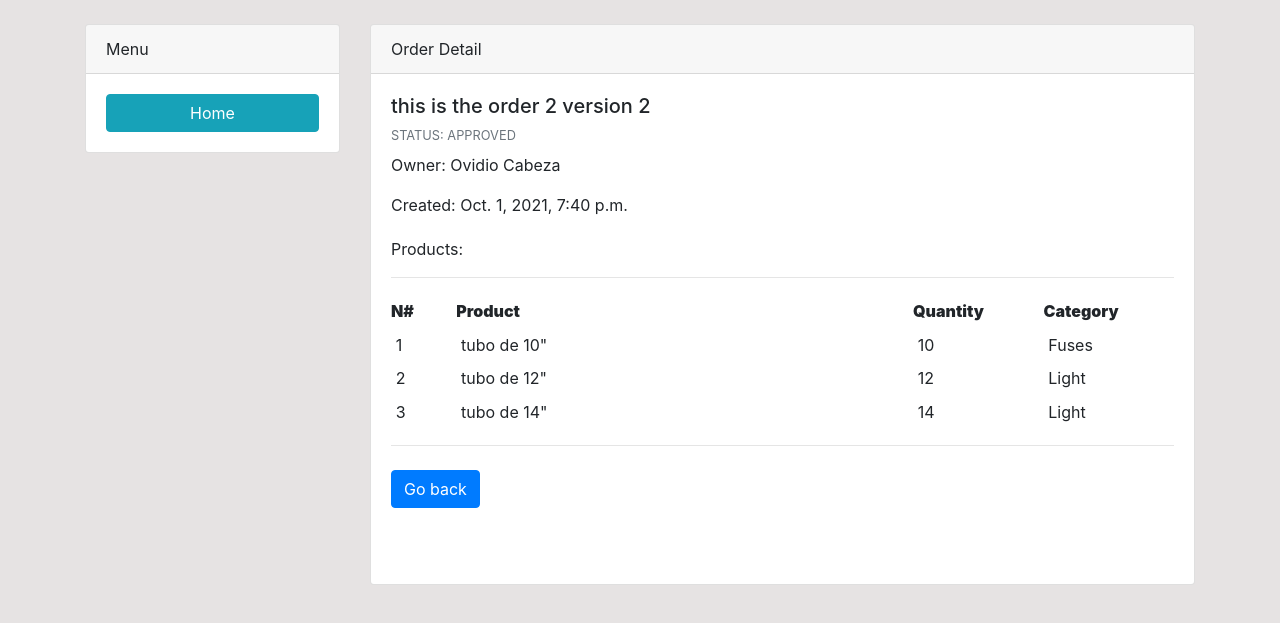
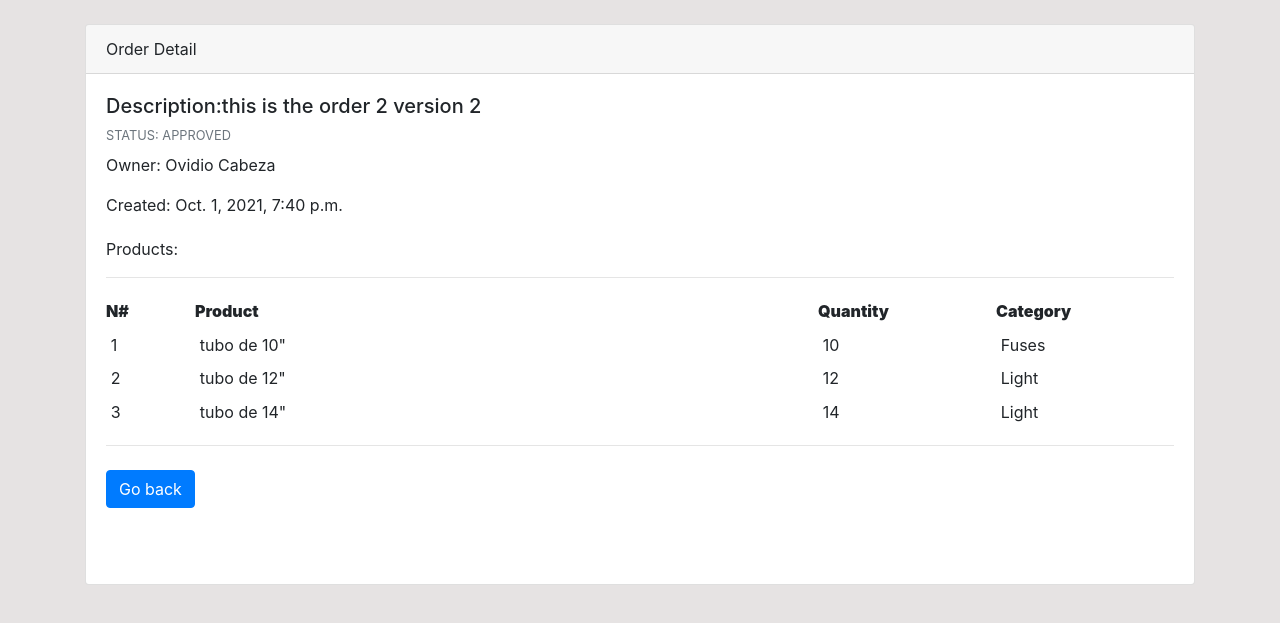
Before and after one commit to PaulCabeza/orders-mgmt-melectric, a Django app: page /order-detail/20 in a window 1280 px wide. Shown: the part 56-679 px from the top of the page. Run offline with Django 3.2, Linux system fonts and the light colour scheme; a user stored in the database is signed in; data comes from the database, SQL or seed files in the repository; both versions use the stored data as it was after the commit; some libraries are stand-ins or nearby versions.

Commit message:
added order detail from all orders menu

```diff
--- a/templates/dashboard/all_orders.html
+++ b/templates/dashboard/all_orders.html
@@ -28,7 +28,7 @@
                                 {% for order in all_orders %}
                                 <tr>
                                     <td>{{ forloop.counter }}</td>
-                                    <td><a href="">{{ order.description }}</a></td>
+                                    <td><a href="{% url 'order-detail' order.id %}">{{ order.description }}</a></td>
                                     <td>{{ order.status }}</td>
                                     <td>{{ order.created.date }}</td>
                                     <td>{{ order.user }}</td>
--- a/templates/dashboard/order_detail.html
+++ b/templates/dashboard/order_detail.html
@@ -13,18 +13,8 @@
 
 <div class="container">
     <div class="row mt-4">
-        <div class="col-md-3">
-            <div class="card">
-                <div class="card-header">
-                    Menu
-                </div>
-                <div class="card-body">
-                    <a class="btn btn-info btn-block" href="{% url 'index' %}">Home</a>
-                </div>
-            </div>
-        </div>
 
-        <div class="col-md-9">
+        <div class="col">
             <div class="card">
                 <div class="card-header">
                     Order Detail
@@ -34,12 +24,9 @@
                     <section class="mb-5">
 
                         <div class="row">
-                            <div class="col-md-12 ">
-
-                            </div>
                             <div class="col-md-12">
 
-                                <h5>{{order.description}}</h5>
+                                <h5>Description:{{order.description}}</h5>
                                 <p class="mb-2 text-muted text-uppercase small">Status: {{order.status}}</p>
                                 <p><span class="mr-1">Owner: {{order.user.first_name}} {{order.user.last_name}} </span></p>
                                 <p><span class="mr-1">Created: {{order.created}} </span></p>
@@ -69,7 +56,11 @@
                                     <hr>
                                     <div class="table-responsive mb-2">
                                     </div>
+                                    {% if user.is_authenticated and user.is_staff %}
+                                    <a href="{% url 'all-orders' %}" type="button" class="btn btn-primary btn-md mr-1 mb-2">Go back</a>
+                                    {% else %}
                                     <a href="{% url 'index' %}" type="button" class="btn btn-primary btn-md mr-1 mb-2">Go back</a>
+                                    {% endif %}
                                     </div>
                                 </div>
 
```
Also changed, not shown: db.sqlite3.
